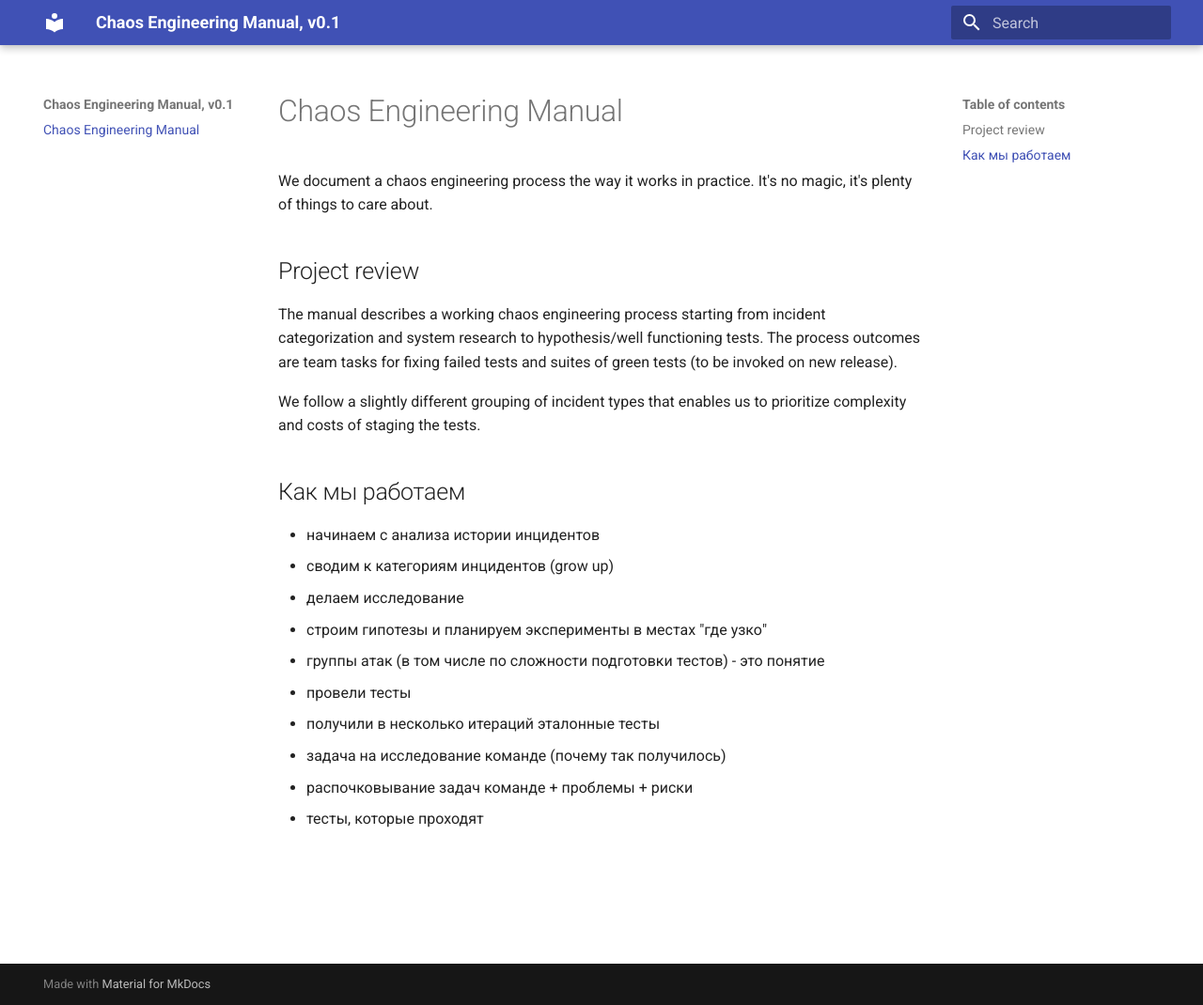
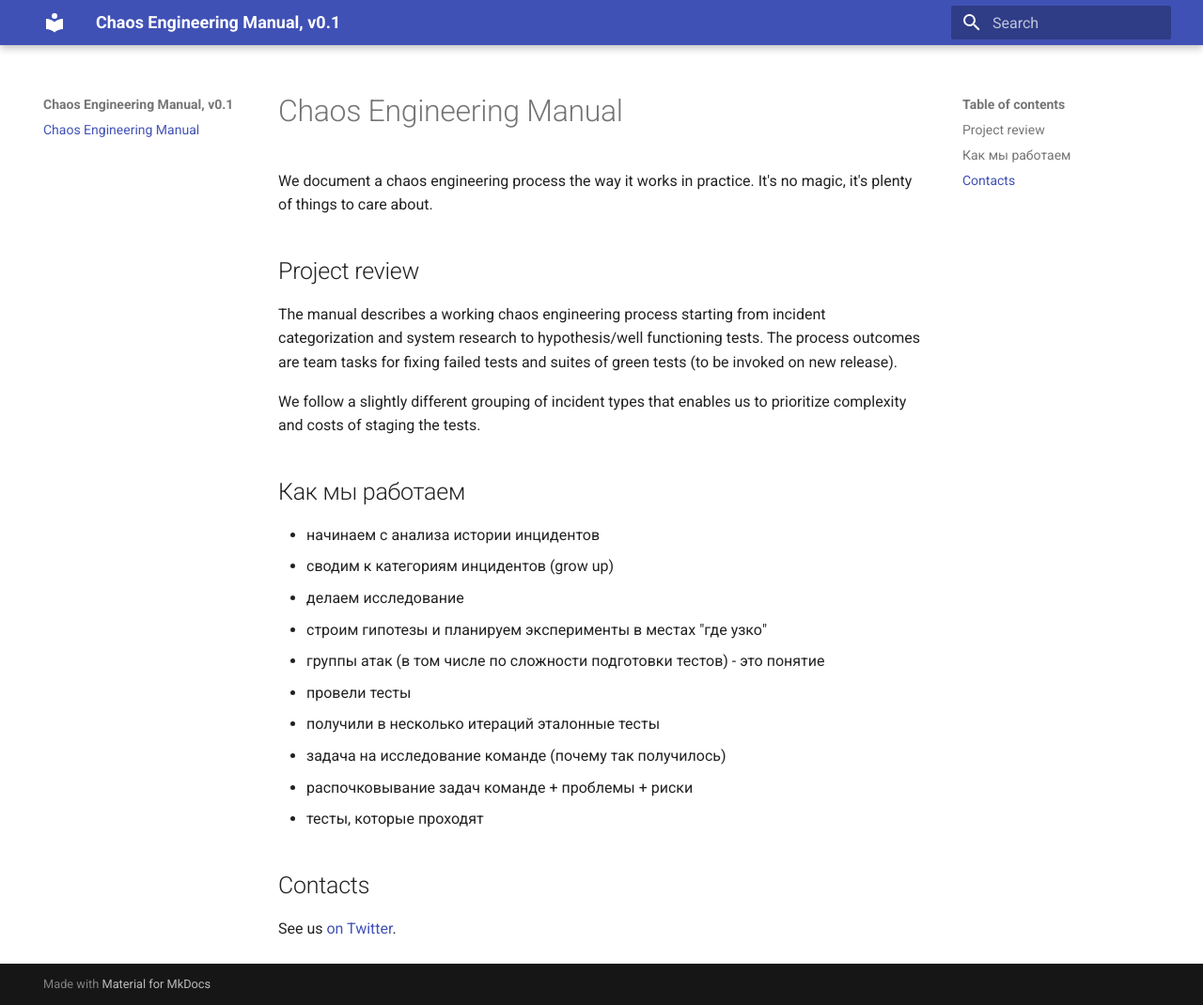
Before and after one commit to chaos-manual/chaos-manual.github.io, an MkDocs documentation site: the page built from documentation/index.md, in a window 1280 px wide and 1070 px high. Shown: the whole window at 94% size. Built offline with MkDocs 1.6.1 and Material for MkDocs 9.7.7, drawn with Linux system fonts in a browser that asks for light colours.

Commit message:
twitter links

```diff
--- a/documentation/index.md
+++ b/documentation/index.md
@@ -2,6 +2,7 @@
 
 We document a chaos engineering process the way it works in practice.
 It's no magic, it's plenty of things to care about.
+
 
 ## Project review
 
@@ -25,3 +26,7 @@ to prioritize complexity and costs of staging the tests.
 - задача на исследование команде (почему так получилось)
 - распочковывание задач команде + проблемы + риски
 - тесты, которые проходят
+
+## Contacts
+
+See us [on Twitter](https://twitter.com/v10n10).
```
